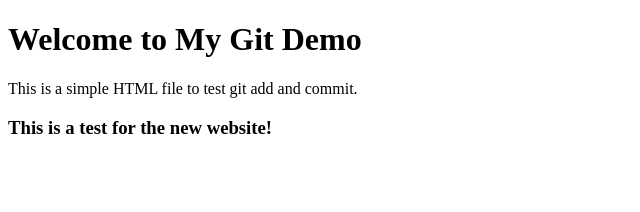
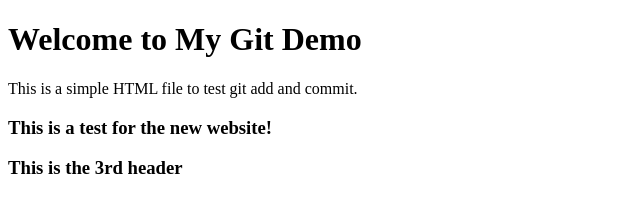
Before and after one commit to btkrausen/git-made-easy, a plain HTML site: page index.html in a window 1280 px wide. Shown: the whole page, without its empty margins (0-640 px from the left). Drawn offline with Linux system fonts and the light colour scheme.

Commit message:
3rd header

```diff
--- a/index.html
+++ b/index.html
@@ -8,5 +8,6 @@
   <h1>Welcome to My Git Demo</h1>
   <p>This is a simple HTML file to test git add and commit.</p>
   <h3>This is a test for the new website!</h3>
+  <h3>This is the 3rd header</h3>
 </body>
 </html>
```
